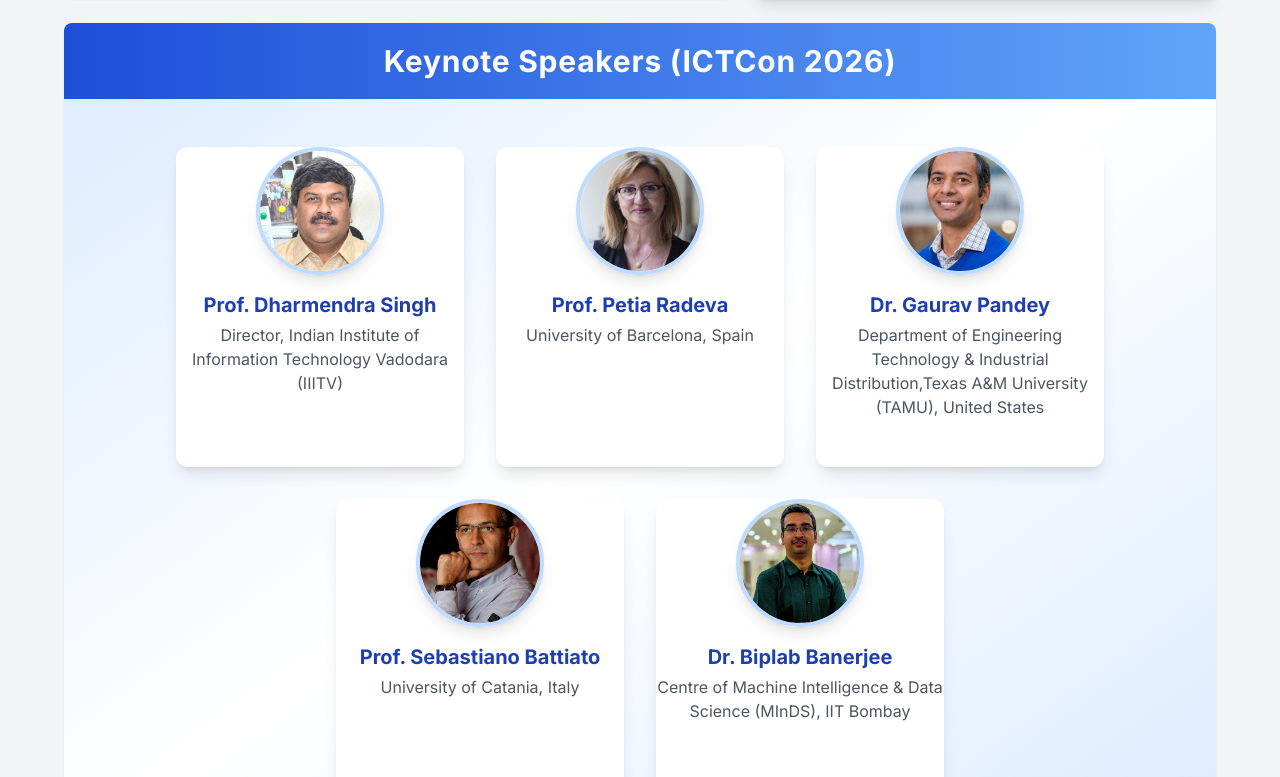
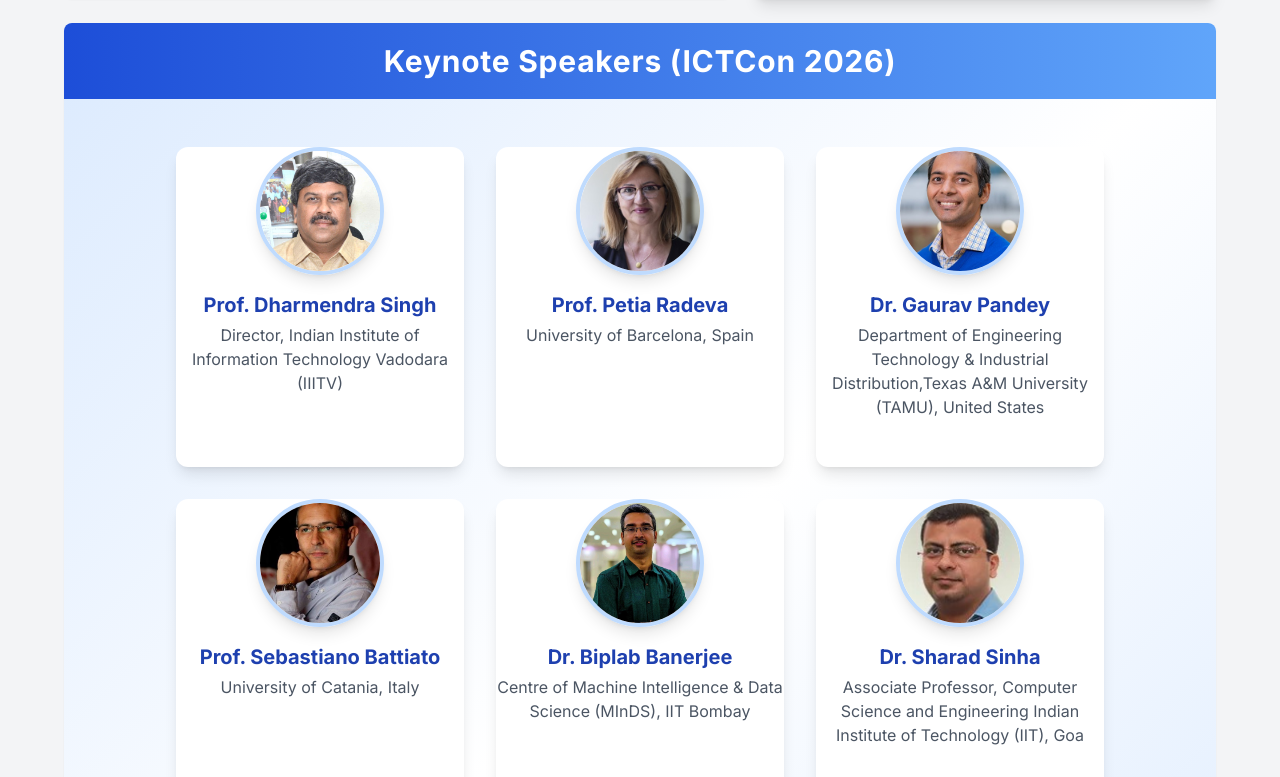
Before and after one commit to ictcon-cit/ictcon_2026, a Next.js app: page / in a window 1280 px wide. Shown: the part 1383-2160 px from the top of the page. Built offline with nearby package versions, Linux system fonts and the light colour scheme.

Commit message:
Updated home

```diff
--- a/src/app/page.tsx
+++ b/src/app/page.tsx
@@ -711,6 +711,16 @@
                 img: "/images/speakers/DRBB.jpeg",
                 title: "Centre of Machine Intelligence & Data Science (MInDS), IIT Bombay",
               },
+              {
+                name: "Dr. Sharad Sinha",
+                img: "/images/speakers/DR.SS.jpeg",
+                title: "Associate Professor, Computer Science and Engineering Indian Institute of Technology (IIT), Goa",
+              },
+              {
+                name: "Dr. APARNA AKULA",
+                img: "/images/speakers/Screenshot 2026-09-03 012608.png",
+                title: "Scientist-F, Centre of Excellence for Intelligent Sensors and Systems (ISenS), CSIR-CSIO, Chandigarh",
+              }
 
             ].map((speaker, idx) => (
               <div
```
Also changed, not shown: src/utils/keynote.tsx (+14 -0 lines), public/images/speakers/DR.SS.jpeg (added), public/images/speakers/Screenshot 2026-09-03 012608.png (added).
